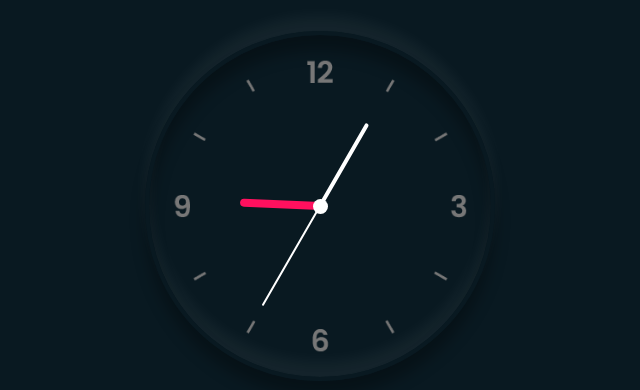
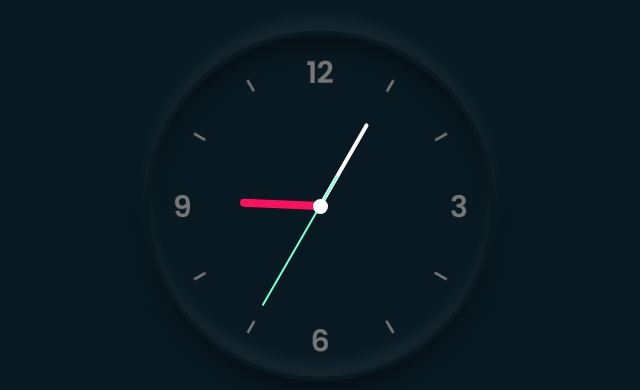
Before and after one commit to mdsohag65/clock-js, a plain HTML site: page index.html in a window 1280 px wide. Shown: the part 194-584 px from the top of the page, 320-960 px from the left. Drawn offline with Linux system fonts and the light colour scheme.

Commit message:
color changes

```diff
--- a/style.css
+++ b/style.css
@@ -82,7 +82,7 @@ body{
     position: absolute;
     width: 2px;
     height: 150px;
-    background: #fff;
+    background: aquamarine;
     z-index: 12;
     border-radius: 6px 6px 0 0;
 }
```
